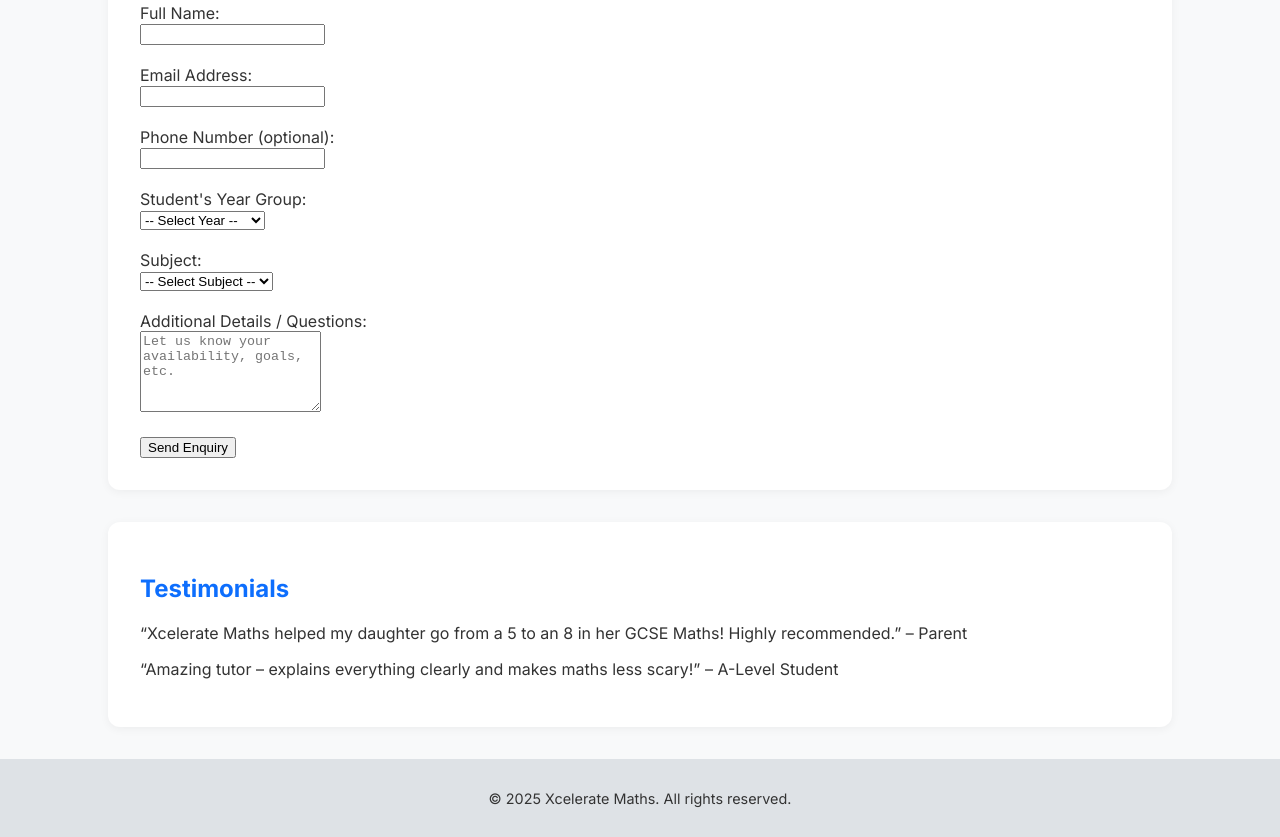
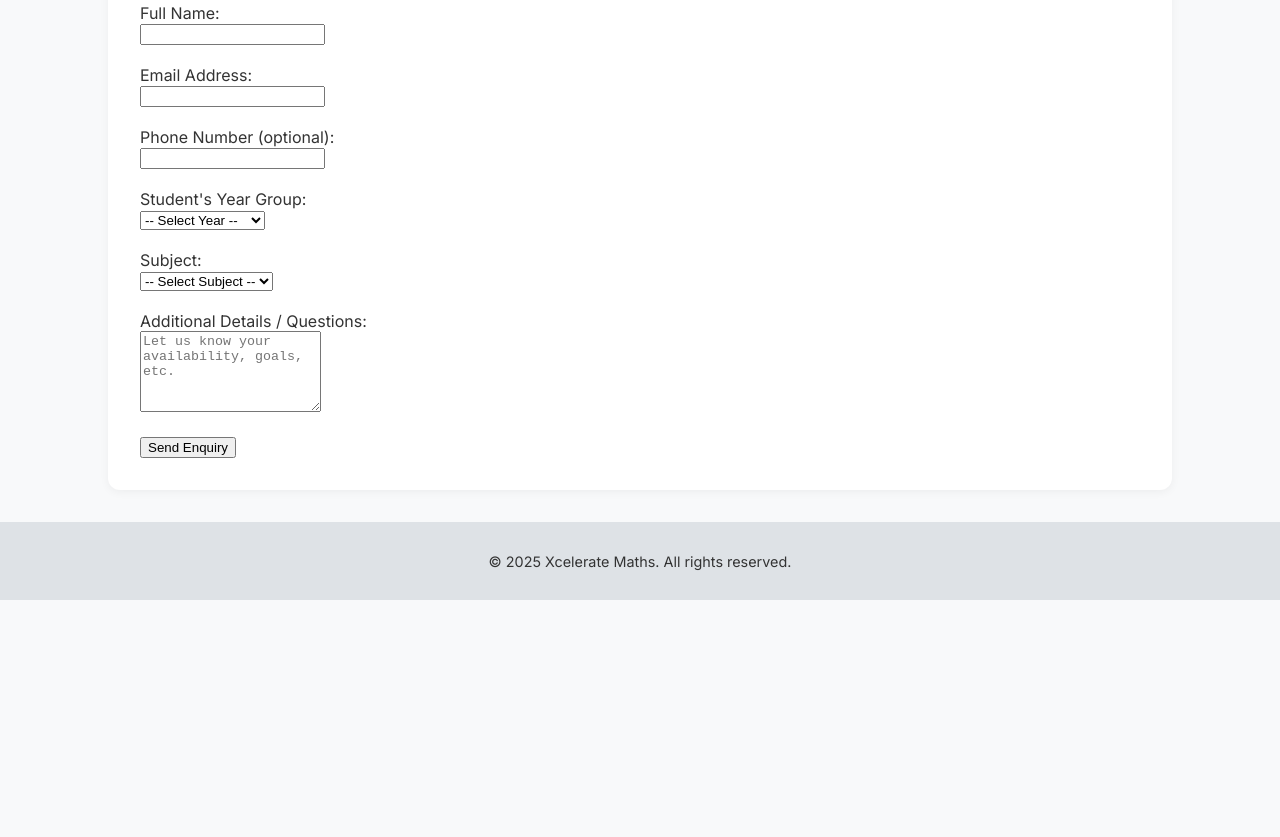
Before and after one commit to xcelerate-maths/xcelerate-maths.github.io, a plain HTML site: page index.html in a window 1280 px wide. Shown: the part 1635-2472 px from the top of the page. After the commit the page ends 2235 px from the top, so only its background shows below. Drawn offline with Linux system fonts and the light colour scheme.

Commit message:
Update index.html

```diff
--- a/index.html
+++ b/index.html
@@ -73,7 +73,6 @@ nav {
     <a href="#services">Services</a>
     <a href="#pricing">Pricing</a>
     <a href="#contact">Contact</a>
-    <a href="#testimonials">Testimonials</a>
   </nav>
 
   <section id="home" class="card">
@@ -163,12 +162,6 @@ Whether you're aiming for top grades or just trying to find your footing, I’m
 </section>
 
 
-  <section id="testimonials" class="card">
-    <h2>Testimonials</h2>
-    <p>“Xcelerate Maths helped my daughter go from a 5 to an 8 in her GCSE Maths! Highly recommended.” – Parent</p>
-    <p>“Amazing tutor – explains everything clearly and makes maths less scary!” – A-Level Student</p>
-  </section>
-
   <footer>
     <p>&copy; 2025 Xcelerate Maths. All rights reserved.</p>
   </footer>
```
